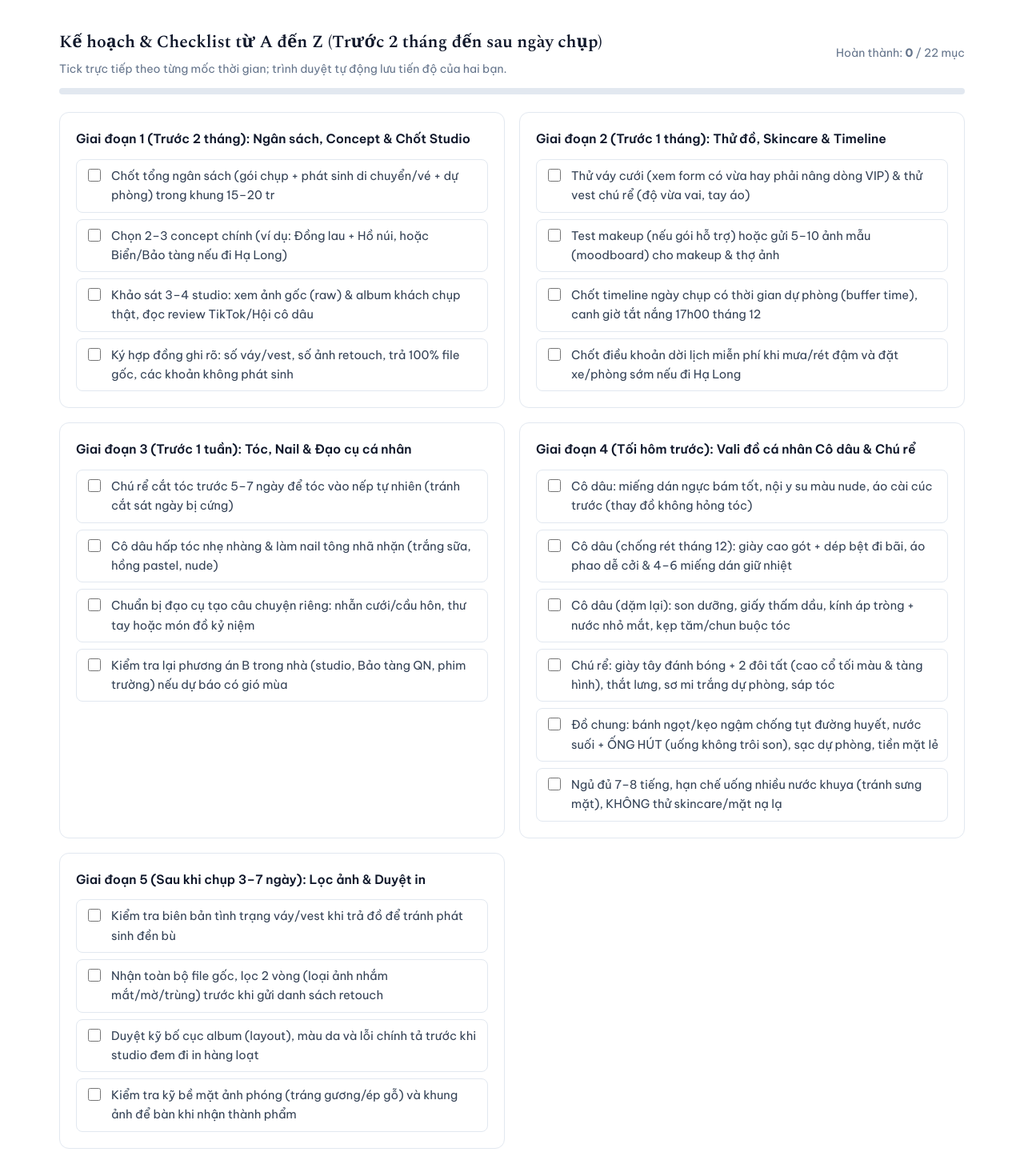
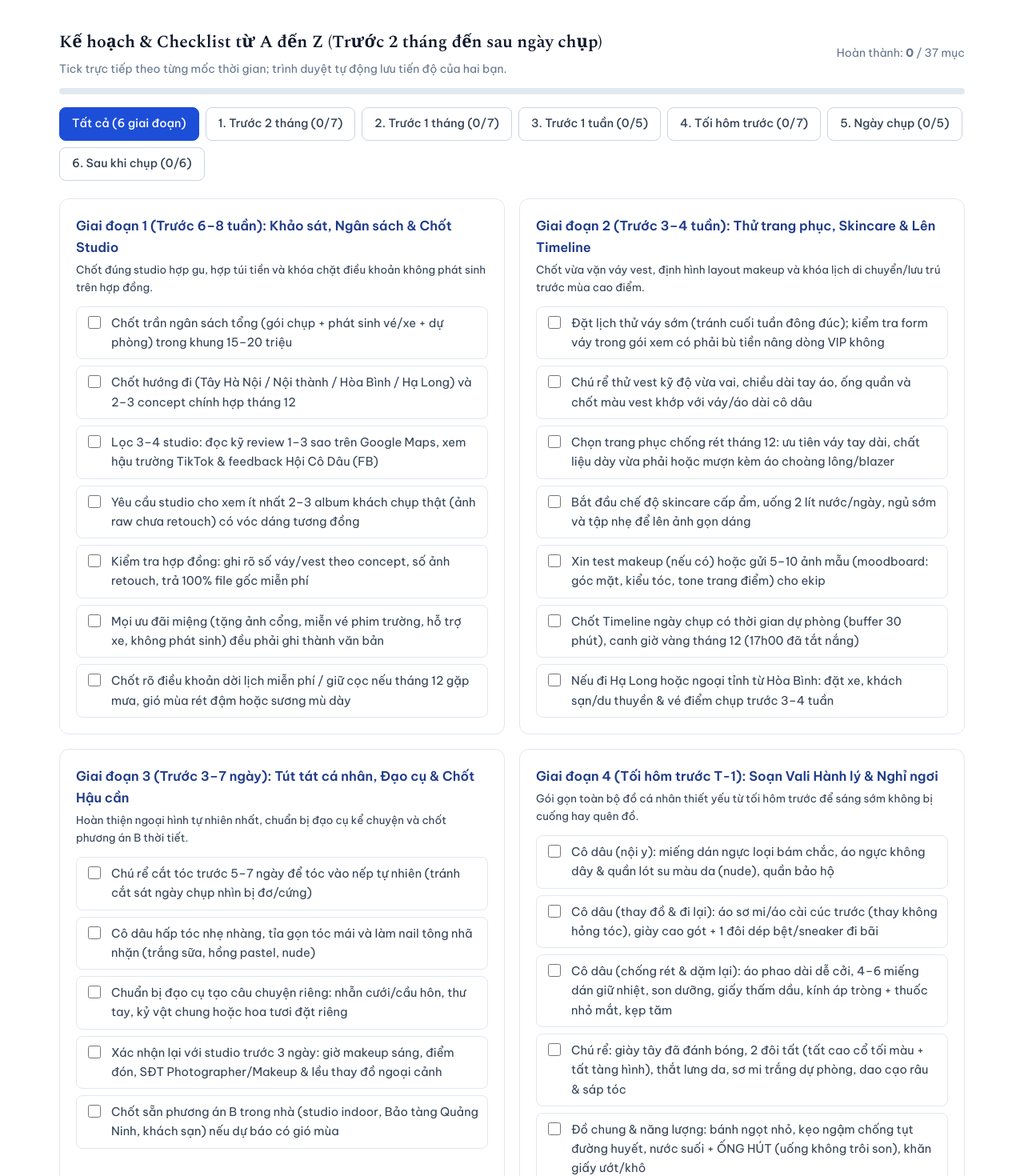
Before and after one commit to SagitaKDX/anh-cuoi-thang-12, a React (Vite) app: page / in a window 1280 px wide. Shown: the part 9020-10490 px from the top of the page at 80% size. Built offline with nearby package versions, Linux system fonts and the light colour scheme.

Commit message:
Expand A-to-Z plan checklist to 6 full stages with stage filter tabs

```diff
--- a/src/components/FirstTimePlanner.jsx
+++ b/src/components/FirstTimePlanner.jsx
@@ -12,13 +12,14 @@ const PRESET_PACKAGES = [
 
 export default function FirstTimePlanner() {
   const [basePackage, setBasePackage] = useState(14.9);
+  const [activeStage, setActiveStage] = useState('all');
   const [selectedExtras, setSelectedExtras] = useState(
     () => new Set(['tickets', 'meals', 'buffer']),
   );
 
   const [checkedPrep, setCheckedPrep] = useState(() => {
     try {
-      const saved = localStorage.getItem('prep-checklist-v2');
+      const saved = localStorage.getItem('prep-checklist-v3');
       return saved ? new Set(JSON.parse(saved)) : new Set();
     } catch {
       return new Set();
@@ -27,7 +28,7 @@ export default function FirstTimePlanner() {
 
   useEffect(() => {
     try {
-      localStorage.setItem('prep-checklist-v2', JSON.stringify([...checkedPrep]));
+      localStorage.setItem('prep-checklist-v3', JSON.stringify([...checkedPrep]));
     } catch {
       // ignore storage errors
     }
@@ -254,12 +255,40 @@ export default function FirstTimePlanner() {
           />
         </div>
 
+        <div className="studio-tabs" role="tablist" aria-label="Lọc theo giai đoạn chuẩn bị" style={{ marginTop: 16 }}>
+          <button
+            type="button"
+            className={`studio-tab ${activeStage === 'all' ? 'active' : ''}`}
+            onClick={() => setActiveStage('all')}
+          >
+            Tất cả (6 giai đoạn)
+          </button>
+          {FIRST_TIME_PREP.map((stage) => {
+            const doneCount = stage.items.filter((i) => checkedPrep.has(i.id)).length;
+            return (
+              <button
+                key={stage.id}
+                type="button"
+                className={`studio-tab ${activeStage === stage.id ? 'active' : ''}`}
+                onClick={() => setActiveStage(stage.id)}
+              >
+                {stage.shortLabel} ({doneCount}/{stage.items.length})
+              </button>
+            );
+          })}
+        </div>
+
         <div className="prep-grid">
-          {FIRST_TIME_PREP.map((group) => (
+          {FIRST_TIME_PREP.filter(
+            (group) => activeStage === 'all' || group.id === activeStage,
+          ).map((group) => (
             <div className="info-panel" key={group.group}>
-              <h4 style={{ margin: '0 0 4px', fontSize: '0.98rem', fontWeight: 600 }}>
+              <h4 style={{ margin: '0 0 4px', fontSize: '1.02rem', fontWeight: 600, color: 'var(--primary-ink)' }}>
                 {group.group}
               </h4>
+              <p className="note" style={{ margin: '0 0 10px', fontSize: '0.84rem' }}>
+                {group.goal}
+              </p>
               <ul className="checklist-ul">
                 {group.items.map((item) => {
                   const done = checkedPrep.has(item.id);
--- a/src/data/weddingData.js
+++ b/src/data/weddingData.js
@@ -668,50 +668,88 @@ export const HIDDEN_COSTS = [
 
 export const FIRST_TIME_PREP = [
   {
-    group: 'Giai đoạn 1 (Trước 2 tháng): Ngân sách, Concept & Chốt Studio',
+    id: 'stage-1',
+    shortLabel: '1. Trước 2 tháng',
+    group: 'Giai đoạn 1 (Trước 6–8 tuần): Khảo sát, Ngân sách & Chốt Studio',
+    goal: 'Chốt đúng studio hợp gu, hợp túi tiền và khóa chặt điều khoản không phát sinh trên hợp đồng.',
     items: [
-      { id: 'g1-1', text: 'Chốt tổng ngân sách (gói chụp + phát sinh di chuyển/vé + dự phòng) trong khung 15–20 tr' },
-      { id: 'g1-2', text: 'Chọn 2–3 concept chính (ví dụ: Đồng lau + Hồ núi, hoặc Biển/Bảo tàng nếu đi Hạ Long)' },
-      { id: 'g1-3', text: 'Khảo sát 3–4 studio: xem ảnh gốc (raw) & album khách chụp thật, đọc review TikTok/Hội cô dâu' },
-      { id: 'g1-4', text: 'Ký hợp đồng ghi rõ: số váy/vest, số ảnh retouch, trả 100% file gốc, các khoản không phát sinh' },
+      { id: 'g1-1', text: 'Chốt trần ngân sách tổng (gói chụp + phát sinh vé/xe + dự phòng) trong khung 15–20 triệu' },
+      { id: 'g1-2', text: 'Chốt hướng đi (Tây Hà Nội / Nội thành / Hòa Bình / Hạ Long) và 2–3 concept chính hợp tháng 12' },
+      { id: 'g1-3', text: 'Lọc 3–4 studio: đọc kỹ review 1–3 sao trên Google Maps, xem hậu trường TikTok & feedback Hội Cô Dâu (FB)' },
+      { id: 'g1-4', text: 'Yêu cầu studio cho xem ít nhất 2–3 album khách chụp thật (ảnh raw chưa retouch) có vóc dáng tương đồng' },
+      { id: 'g1-5', text: 'Kiểm tra hợp đồng: ghi rõ số váy/vest theo concept, số ảnh retouch, trả 100% file gốc miễn phí' },
+      { id: 'g1-6', text: 'Mọi ưu đãi miệng (tặng ảnh cổng, miễn vé phim trường, hỗ trợ xe, không phát sinh) đều phải ghi thành văn bản' },
+      { id: 'g1-7', text: 'Chốt rõ điều khoản dời lịch miễn phí / giữ cọc nếu tháng 12 gặp mưa, gió mùa rét đậm hoặc sương mù dày' },
     ],
   },
   {
-    group: 'Giai đoạn 2 (Trước 1 tháng): Thử đồ, Skincare & Timeline',
+    id: 'stage-2',
+    shortLabel: '2. Trước 1 tháng',
+    group: 'Giai đoạn 2 (Trước 3–4 tuần): Thử trang phục, Skincare & Lên Timeline',
+    goal: 'Chốt vừa vặn váy vest, định hình layout makeup và khóa lịch di chuyển/lưu trú trước mùa cao điểm.',
     items: [
-      { id: 'g2-1', text: 'Thử váy cưới (xem form có vừa hay phải nâng dòng VIP) & thử vest chú rể (độ vừa vai, tay áo)' },
-      { id: 'g2-2', text: 'Test makeup (nếu gói hỗ trợ) hoặc gửi 5–10 ảnh mẫu (moodboard) cho makeup & thợ ảnh' },
-      { id: 'g2-3', text: 'Chốt timeline ngày chụp có thời gian dự phòng (buffer time), canh giờ tắt nắng 17h00 tháng 12' },
-      { id: 'g2-4', text: 'Chốt điều khoản dời lịch miễn phí khi mưa/rét đậm và đặt xe/phòng sớm nếu đi Hạ Long' },
+      { id: 'g2-1', text: 'Đặt lịch thử váy sớm (tránh cuối tuần đông đúc); kiểm tra form váy trong gói xem có phải bù tiền nâng dòng VIP không' },
+      { id: 'g2-2', text: 'Chú rể thử vest kỹ độ vừa vai, chiều dài tay áo, ống quần và chốt màu vest khớp với váy/áo dài cô dâu' },
+      { id: 'g2-3', text: 'Chọn trang phục chống rét tháng 12: ưu tiên váy tay dài, chất liệu dày vừa phải hoặc mượn kèm áo choàng lông/blazer' },
+      { id: 'g2-4', text: 'Bắt đầu chế độ skincare cấp ẩm, uống 2 lít nước/ngày, ngủ sớm và tập nhẹ để lên ảnh gọn dáng' },
+      { id: 'g2-5', text: 'Xin test makeup (nếu có) hoặc gửi 5–10 ảnh mẫu (moodboard: góc mặt, kiểu tóc, tone trang điểm) cho ekip' },
+      { id: 'g2-6', text: 'Chốt Timeline ngày chụp có thời gian dự phòng (buffer 30 phút), canh giờ vàng tháng 12 (17h00 đã tắt nắng)' },
+      { id: 'g2-7', text: 'Nếu đi Hạ Long hoặc ngoại tỉnh từ Hòa Bình: đặt xe, khách sạn/du thuyền & vé điểm chụp trước 3–4 tuần' },
     ],
   },
   {
-    group: 'Giai đoạn 3 (Trước 1 tuần): Tóc, Nail & Đạo cụ cá nhân',
+    id: 'stage-3',
+    shortLabel: '3. Trước 1 tuần',
+    group: 'Giai đoạn 3 (Trước 3–7 ngày): Tút tát cá nhân, Đạo cụ & Chốt Hậu cần',
+    goal: 'Hoàn thiện ngoại hình tự nhiên nhất, chuẩn bị đạo cụ kể chuyện và chốt phương án B thời tiết.',
     items: [
-      { id: 'g3-1', text: 'Chú rể cắt tóc trước 5–7 ngày để tóc vào nếp tự nhiên (tránh cắt sát ngày bị cứng)' },
-      { id: 'g3-2', text: 'Cô dâu hấp tóc nhẹ nhàng & làm nail tông nhã nhặn (trắng sữa, hồng pastel, nude)' },
-      { id: 'g3-3', text: 'Chuẩn bị đạo cụ tạo câu chuyện riêng: nhẫn cưới/cầu hôn, thư tay hoặc món đồ kỷ niệm' },
-      { id: 'g3-4', text: 'Kiểm tra lại phương án B trong nhà (studio, Bảo tàng QN, phim trường) nếu dự báo có gió mùa' },
+      { id: 'g3-1', text: 'Chú rể cắt tóc trước 5–7 ngày để tóc vào nếp tự nhiên (tránh cắt sát ngày chụp nhìn bị đơ/cứng)' },
+      { id: 'g3-2', text: 'Cô dâu hấp tóc nhẹ nhàng, tỉa gọn tóc mái và làm nail tông nhã nhặn (trắng sữa, hồng pastel, nude)' },
+      { id: 'g3-3', text: 'Chuẩn bị đạo cụ tạo câu chuyện riêng: nhẫn cưới/cầu hôn, thư tay, kỷ vật chung hoặc hoa tươi đặt riêng' },
+      { id: 'g3-4', text: 'Xác nhận lại với studio trước 3 ngày: giờ makeup sáng, điểm đón, SĐT Photographer/Makeup & lều thay đồ ngoại cảnh' },
+      { id: 'g3-5', text: 'Chốt sẵn phương án B trong nhà (studio indoor, Bảo tàng Quảng Ninh, khách sạn) nếu dự báo có gió mùa' },
     ],
   },
   {
-    group: 'Giai đoạn 4 (Tối hôm trước): Vali đồ cá nhân Cô dâu & Chú rể',
+    id: 'stage-4',
+    shortLabel: '4. Tối hôm trước',
+    group: 'Giai đoạn 4 (Tối hôm trước T-1): Soạn Vali Hành lý & Nghỉ ngơi',
+    goal: 'Gói gọn toàn bộ đồ cá nhân thiết yếu từ tối hôm trước để sáng sớm không bị cuống hay quên đồ.',
     items: [
-      { id: 'g4-1', text: 'Cô dâu: miếng dán ngực bám tốt, nội y su màu nude, áo cài cúc trước (thay đồ không hỏng tóc)' },
-      { id: 'g4-2', text: 'Cô dâu (chống rét tháng 12): giày cao gót + dép bệt đi bãi, áo phao dễ cởi & 4–6 miếng dán giữ nhiệt' },
-      { id: 'g4-3', text: 'Cô dâu (dặm lại): son dưỡng, giấy thấm dầu, kính áp tròng + nước nhỏ mắt, kẹp tăm/chun buộc tóc' },
-      { id: 'g4-4', text: 'Chú rể: giày tây đánh bóng + 2 đôi tất (cao cổ tối màu & tàng hình), thắt lưng, sơ mi trắng dự phòng, sáp tóc' },
-      { id: 'g4-5', text: 'Đồ chung: bánh ngọt/kẹo ngậm chống tụt đường huyết, nước suối + ỐNG HÚT (uống không trôi son), sạc dự phòng, tiền mặt lẻ' },
-      { id: 'g4-6', text: 'Ngủ đủ 7–8 tiếng, hạn chế uống nhiều nước khuya (tránh sưng mặt), KHÔNG thử skincare/mặt nạ lạ' },
+      { id: 'g4-1', text: 'Cô dâu (nội y): miếng dán ngực loại bám chắc, áo ngực không dây & quần lót su màu da (nude), quần bảo hộ' },
+      { id: 'g4-2', text: 'Cô dâu (thay đồ & đi lại): áo sơ mi/áo cài cúc trước (thay không hỏng tóc), giày cao gót + 1 đôi dép bệt/sneaker đi bãi' },
+      { id: 'g4-3', text: 'Cô dâu (chống rét & dặm lại): áo phao dài dễ cởi, 4–6 miếng dán giữ nhiệt, son dưỡng, giấy thấm dầu, kính áp tròng + thuốc nhỏ mắt, kẹp tăm' },
+      { id: 'g4-4', text: 'Chú rể: giày tây đã đánh bóng, 2 đôi tất (tất cao cổ tối màu + tất tàng hình), thắt lưng da, sơ mi trắng dự phòng, dao cạo râu & sáp tóc' },
+      { id: 'g4-5', text: 'Đồ chung & năng lượng: bánh ngọt nhỏ, kẹo ngậm chống tụt đường huyết, nước suối + ỐNG HÚT (uống không trôi son), khăn giấy ướt/khô' },
+      { id: 'g4-6', text: 'Thiết bị & tiền mặt: sạc dự phòng, điện thoại sạc 100%, tiền mặt lẻ (1–2 triệu dự phòng vé gửi xe, ăn uống ekip)' },
+      { id: 'g4-7', text: 'Kỷ luật đêm trước: ngủ đủ 7–8 tiếng, không uống nhiều nước/ăn mặn sau 21h (tránh sưng mặt), KHÔNG thử mặt nạ/skincare lạ' },
     ],
   },
   {
-    group: 'Giai đoạn 5 (Sau khi chụp 3–7 ngày): Lọc ảnh & Duyệt in',
+    id: 'stage-5',
+    shortLabel: '5. Ngày chụp',
+    group: 'Giai đoạn 5 (Trong ngày chụp 8–12 tiếng): Vận hành & Giữ sức',
+    goal: 'Giữ thần thái tươi tắn suốt ngày dài, kiểm soát đúng hợp đồng và giữ ấm kịp thời giữa các cảnh.',
     items: [
-      { id: 'g5-1', text: 'Kiểm tra biên bản tình trạng váy/vest khi trả đồ để tránh phát sinh đền bù' },
-      { id: 'g5-2', text: 'Nhận toàn bộ file gốc, lọc 2 vòng (loại ảnh nhắm mắt/mờ/trùng) trước khi gửi danh sách retouch' },
-      { id: 'g5-3', text: 'Duyệt kỹ bố cục album (layout), màu da và lỗi chính tả trước khi studio đem đi in hàng loạt' },
-      { id: 'g5-4', text: 'Kiểm tra kỹ bề mặt ảnh phóng (tráng gương/ép gỗ) và khung ảnh để bàn khi nhận thành phẩm' },
+      { id: 'g5-1', text: 'Ăn sáng chắc bụng trước khi ngồi ghế makeup để đủ sức chụp liên tục từ sáng đến chiều tối' },
+      { id: 'g5-2', text: 'Kiểm tra và ký biên bản bàn giao tình trạng váy/vest/phụ kiện (lúp, tùng váy, nơ) trước khi mang ra khỏi studio' },
+      { id: 'g5-3', text: 'Trao đổi góc mặt thuận với Photographer ngay 15 phút đầu; xin xem lướt ảnh (preview) giữa các cảnh để kịp chỉnh dáng' },
+      { id: 'g5-4', text: 'Khoác áo phao và dùng túi sưởi ngay sau mỗi lượt bấm máy ngoài trời lạnh; nghỉ 5–10 phút uống nước khi chuyển điểm' },
+      { id: 'g5-5', text: 'Thanh toán đúng đợt theo hợp đồng và xác nhận lại ngày hẹn trả toàn bộ file gốc trước khi kết thúc buổi chụp' },
+    ],
+  },
+  {
+    id: 'stage-6',
+    shortLabel: '6. Sau khi chụp',
+    group: 'Giai đoạn 6 (Sau chụp 3 ngày – 5 tuần): Hậu kỳ, Lọc ảnh & Nhận thành phẩm',
+    goal: 'Bảo toàn 100% file ảnh, duyệt kỹ thiết kế trước khi in và kiểm tra chất lượng thành phẩm cuối cùng.',
+    items: [
+      { id: 'g6-1', text: 'Trả váy/vest đúng hạn, kiểm tra tình trạng cùng nhân viên và ký xác nhận trả đủ phụ kiện để tránh bị phạt' },
+      { id: 'g6-2', text: 'Nhận 100% file gốc (thường sau 3–7 ngày) và sao lưu (backup) ngay lên Google Drive / ổ cứng cá nhân' },
+      { id: 'g6-3', text: 'Lọc ảnh 2 vòng: Vòng 1 loại ảnh nhắm mắt/out nét/trùng góc; Vòng 2 chọn ảnh đủ các concept & biểu cảm để retouch' },
+      { id: 'g6-4', text: 'Gửi ghi chú chỉnh sửa cụ thể (bóp tay nhẹ, xóa rác hậu cảnh, giữ nét mặt tự nhiên không chỉnh quá đà)' },
+      { id: 'g6-5', text: 'Duyệt thật kỹ layout album, tone màu và từng chữ tên hai bạn/ngày cưới trước khi studio bấm lệnh in hàng loạt' },
+      { id: 'g6-6', text: 'Khi nhận ảnh phóng (tráng gương/ép gỗ) & album: kiểm tra góc cạnh trầy xước, cong vênh đúng kích thước rồi mới thanh toán nốt' },
     ],
   },
 ];
```
